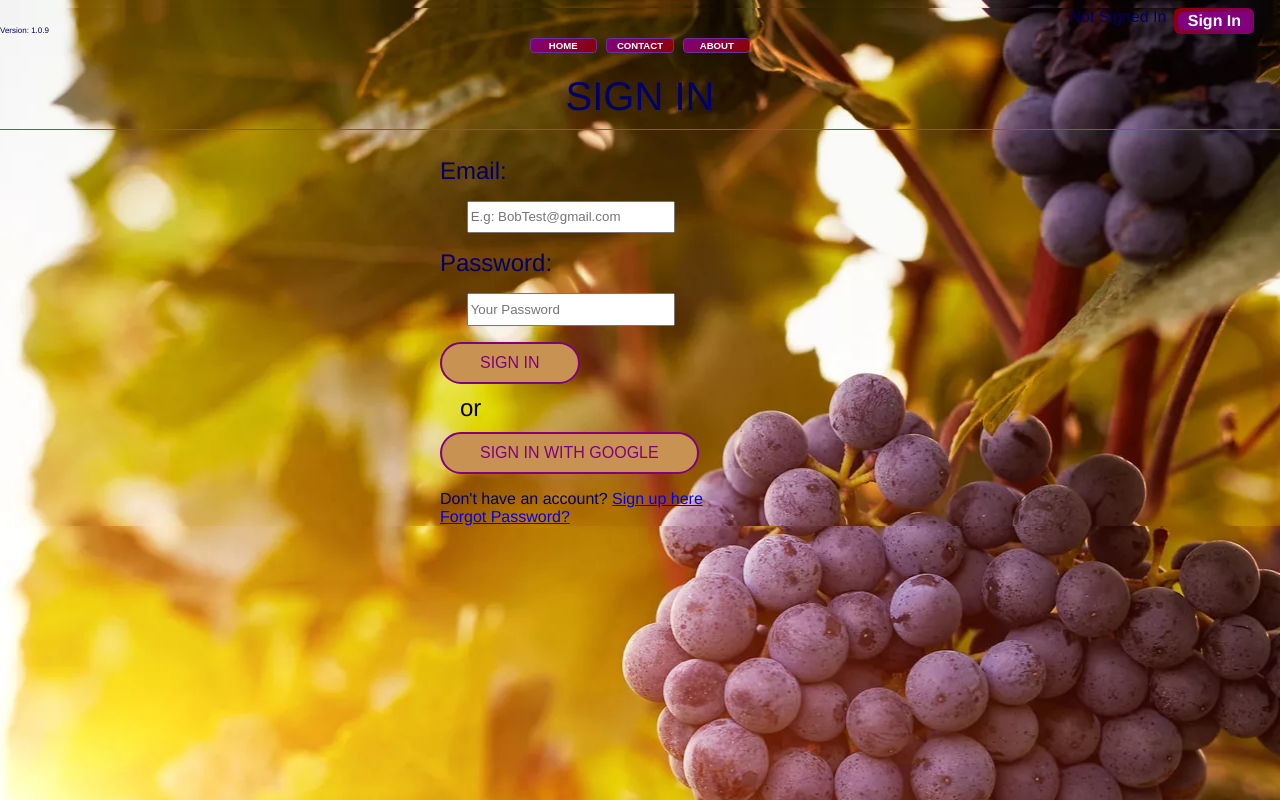
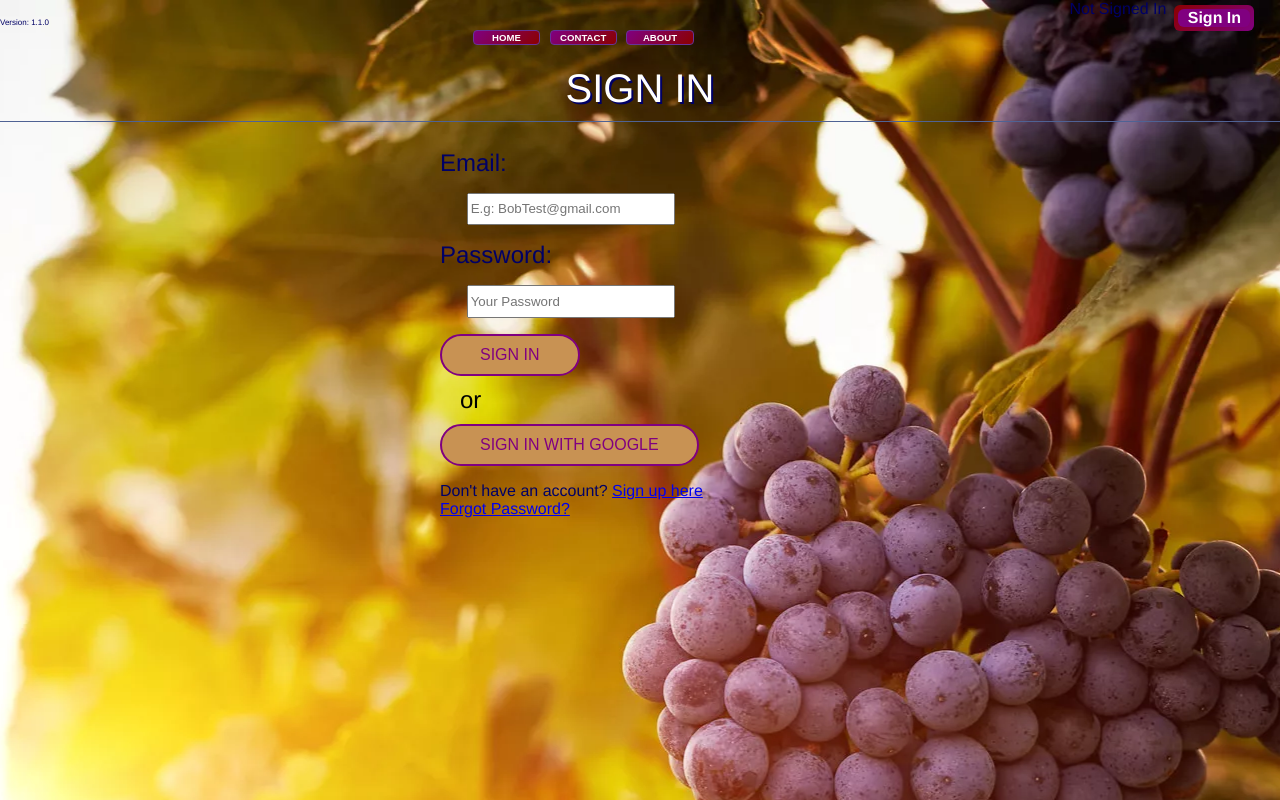
Before and after one commit to JesseSchiewe/WineJS_App, a React (Create React App) app: page / in a window 1280 px wide. Built offline with nearby package versions, Linux system fonts and the light colour scheme; no server answers.

Commit message:
Updated version and styling. Removed small margin at the top of the header_signedout page to prevent strange re-render effect.

```diff
--- a/package.json
+++ b/package.json
@@ -1,6 +1,6 @@
 {
   "name": "winejs",
-  "version": "1.0.9",
+  "version": "1.1.0",
   "private": true,
   "dependencies": {
     "axios": "^0.20.0",
--- a/src/Style/App.css
+++ b/src/Style/App.css
@@ -301,7 +301,7 @@ h1 {
     text-decoration: none;
     width: 5em;
     z-index: 2;
-    margin-top: 0em;
+    margin-top: .3em;
     margin-left: .5em;
   }
 
@@ -535,7 +535,7 @@ body {
         padding: 0em;
         margin: 0em;
         margin-right: 2%;
-        margin-top: .5em;
+        margin-top: 0em;
     }
 
     .SiteMenu {
@@ -582,7 +582,9 @@ body {
 
     h1 {
         font-weight: 100;
-        color: #000066;
+        /* color: #000066; */
+        color: white;
+        text-shadow: 2px 2px #000066;
         margin-top: 0px;
         font-size: 250%;
         font-family: "Dosis", Helvetica, Arial, sans-serif;
--- a/src/components/Application.jsx
+++ b/src/components/Application.jsx
@@ -16,7 +16,7 @@ import Home from '../Home';
 import PageHeader from './PageHeader';
 
 export const Version = process.env.REACT_APP_VERSION;
-export const ManualVersion = "1.0.9";
+export const ManualVersion = "1.1.0";
 
 function Application() {
   const user = useContext(UserContext);
--- a/src/components/Header_SignedIn.jsx
+++ b/src/components/Header_SignedIn.jsx
@@ -3,18 +3,12 @@ import { Link } from "react-router-dom";
 import {auth} from "../Firebase";
 import { UserContext } from '../providers/UserProvider';
 import { Version, ManualVersion } from './Application';
-
-//Burger Styles
-//import React, { useState, useRef } from 'react';
 import { ThemeProvider } from 'styled-components';
 import { useOnClickOutside } from '../hooks';
-//import { GlobalStyles } from '../Style/Burger/global';
 import { theme } from '../theme';
 import { default as Burger } from './Burger';
 import { default as Menu } from './Menu';
 import FocusLock from 'react-focus-lock';
-//End Burger Styles
-
 
 export default function HeaderSignedIn() {
     const user = useContext(UserContext);
--- a/src/components/Header_SignedOut.jsx
+++ b/src/components/Header_SignedOut.jsx
@@ -1,16 +1,12 @@
 import React from 'react';
-//import Select from 'react-select'
 import { Link } from "react-router-dom";
-//import {auth} from "../Firebase";
-//import { UserContext } from '../providers/UserProvider';
-//import Review from '../Review';
 import { Version, ManualVersion } from './Application';
 
 export default function HeaderSignedOut() {
     //const user = useContext(UserContext);
 
     return(
-        <div>
+        <div className="SiteMenu" >
             <div className="SiteHeader">
                 Not Signed In
                 <Link to="/">
```
